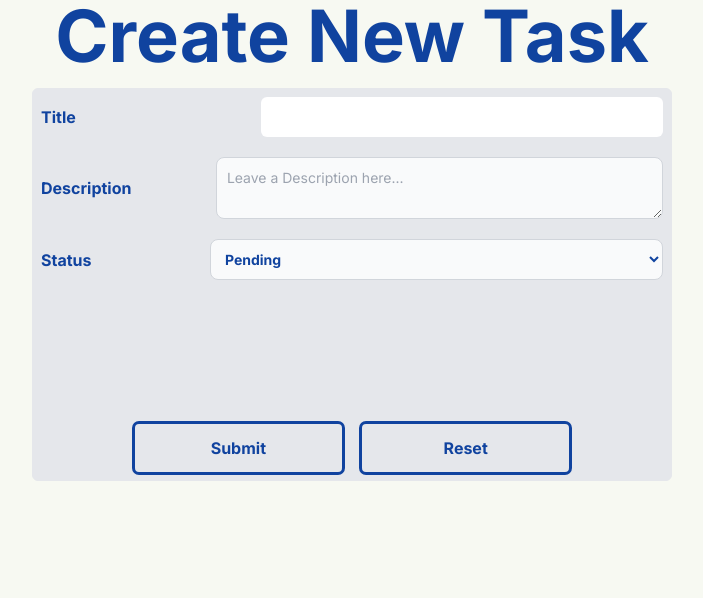
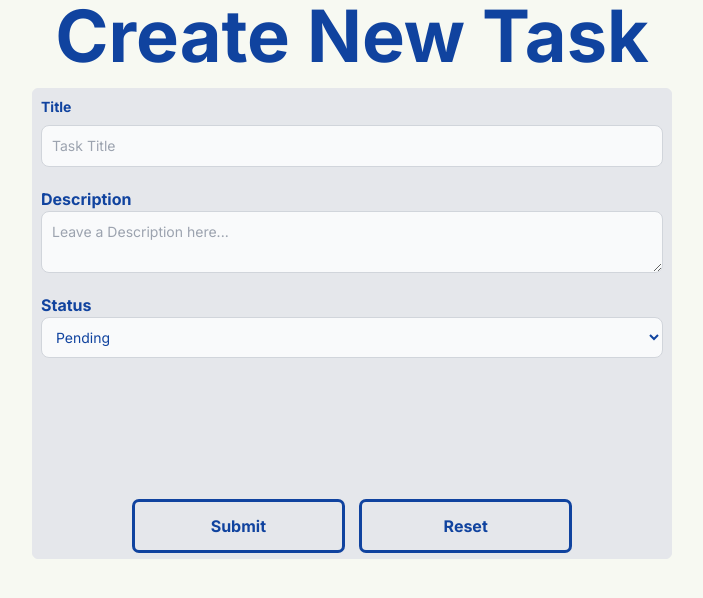
Before and after one commit to KhaledAMARI/Task-Management-Next-Client, a Next.js app: page /create-task in a window 1280 px wide. Shown: the top 598 px of the page, without its empty margins (288-991 px from the left). Built offline with nearby package versions, Linux system fonts and the light colour scheme.

Commit message:
- WIP: Enhence UI

```diff
--- a/src/app/components/BoardColumn/index.tsx
+++ b/src/app/components/BoardColumn/index.tsx
@@ -6,7 +6,7 @@ import Card from '../Card'
 const BoardColumn: FC<BoardColumnProps> = ({ title, data }) => {
   return (
     <div className="w-1/3 bg-gray-200 p-4 rounded-md min-h-dvh">
-      <h2 className="text-xl font-bold mb-4 text-center bg-red-300">{title}</h2>
+      <h2 className="text-xl font-bold mb-4 text-center bg-[#BBE9FF]">{title}</h2>
       <div className='w-full gap-5 flex-col h-full justify-center items-center'>
         {
           data && data.map((cardDetails: any) => <Card key={cardDetails.id} id={cardDetails.id} title={cardDetails.title} description={cardDetails.description} status={cardDetails.status} />)
--- a/src/app/create-task/page.tsx
+++ b/src/app/create-task/page.tsx
@@ -4,6 +4,7 @@ import { createTask, getTasks } from '../services/tasks';
 import { NewTaskProps } from './interface';
 import { useRouter, useSearchParams } from 'next/navigation';
 import { useTaskStore } from '../store';
+import './style.css';
 
 const CreateTask = () => {
   const searchParams = useSearchParams();
@@ -45,22 +46,22 @@ const CreateTask = () => {
       <div className='w-full min-h-full justify-center items-center'>
         <form className='border rounded-md bg-gray-200 flex-col gap-5 p-2 my-0 mx-auto min-h-96 w-1/2 text-center font-bold' onSubmit={handleSubmit} onReset={handleReset}>
           <div className='mb-36'>
-            <div className='flex gap-5 mb-5'>
-              <label className='w-1/3 flex justify-start items-center' htmlFor='title'>Title</label>
-              <input className='w-2/3 font-normal outline-0 p-2 rounded-md' type='text' id='title' name='title' value={newTask.title} onChange={handleInput} required />
+            <div className='mb-5'>
+              <label className='w-1/3 flex justify-start items-center mb-2 text-sm font-bold' htmlFor='title'>Title</label>
+              <input type="text" id="title" name="title" className="bg-gray-50 border border-gray-300 text-sm rounded-lg focus:ring-blue-500 focus:border-blue-500 block w-full p-2.5 font-normal" placeholder="Task Title"  value={newTask.title} onChange={handleInput} required />
             </div>
-            <div className='flex gap-7 mb-5 w-full'>
+            <div className='gap-7 mb-5 w-full'>
               <label className='w-1/3 flex justify-start items-center' htmlFor='description'>Description</label>
-              <textarea id='description' name='description' rows={2} value={newTask.description} onChange={handleInput} required className="font-normal outline-0 block p-2.5 w-full text-sm bg-gray-50 rounded-lg border border-gray-300 focus:ring-blue-500 focus:border-blue-500 dark:bg-gray-700 dark:border-gray-600 dark:placeholder-gray-400 dark:text-white dark:focus:ring-blue-500 dark:focus:border-blue-500" placeholder="Leave a Description here..."></textarea>
+              <textarea id='description' name='description' rows={2} value={newTask.description} onChange={handleInput} required className="font-normal outline-0 block p-2.5 w-full text-sm bg-gray-50 rounded-lg border border-gray-300 focus:ring-blue-500 focus:border-blue-500" placeholder="Leave a Description here..." />
             </div>
-            <div className='flex gap-5 mb-5 w-full'>
+            <div className='gap-5 mb-5 w-full'>
             <label htmlFor="status" className="w-1/3 flex justify-start items-center">Status</label>
             <select
               id="status"
               name='status'
               value={newTask.status}
               onChange={handleInput}
-              className="bg-gray-50 border border-gray-300 text-sm rounded-lg focus:ring-blue-500 focus:border-blue-500 block w-full p-2.5 dark:bg-gray-700 dark:border-gray-600 dark:placeholder-gray-400 dark:text-white dark:focus:ring-blue-500 dark:focus:border-blue-500"
+              className="bg-gray-50 border border-gray-300 text-sm rounded-lg focus:ring-blue-500 focus:border-blue-500 block w-full p-2.5 font-normal"
               required
               >
               <option value="pending">Pending</option>
--- /dev/null
+++ b/src/app/create-task/style.css
@@ -0,0 +1,3 @@
+textarea:focus-visible, input:focus-visible {
+    outline: 1px solid transparent;
+}
--- a/src/app/page.tsx
+++ b/src/app/page.tsx
@@ -32,9 +32,9 @@ export default function Home() {
   return (
     <main className="flex min-h-screen flex-col items-center justify-between p-24 bg-[#F7F9F2]">
       <div>
-        <h1 className="text-[#10439F] font-bold text-7xl mb-4">Task Management Board</h1>
+        <h1 className="text-[#3468C0] font-bold text-7xl mb-4">Task Management Board</h1>
       </div>
-      <select value={taskType} onChange={handleTaskTypeSelection} className='p-3 bg-[#3AA6B9] text-[#10439F] rounded-lg'>
+      <select value={taskType} onChange={handleTaskTypeSelection} className='p-3 bg-[#86B6F6] text-[#10439F] rounded-lg'>
         <option value="" disabled>Add New Task</option>
         <option value="pending">Pending</option>
         <option value="in-progress">In Progress</option>
```
